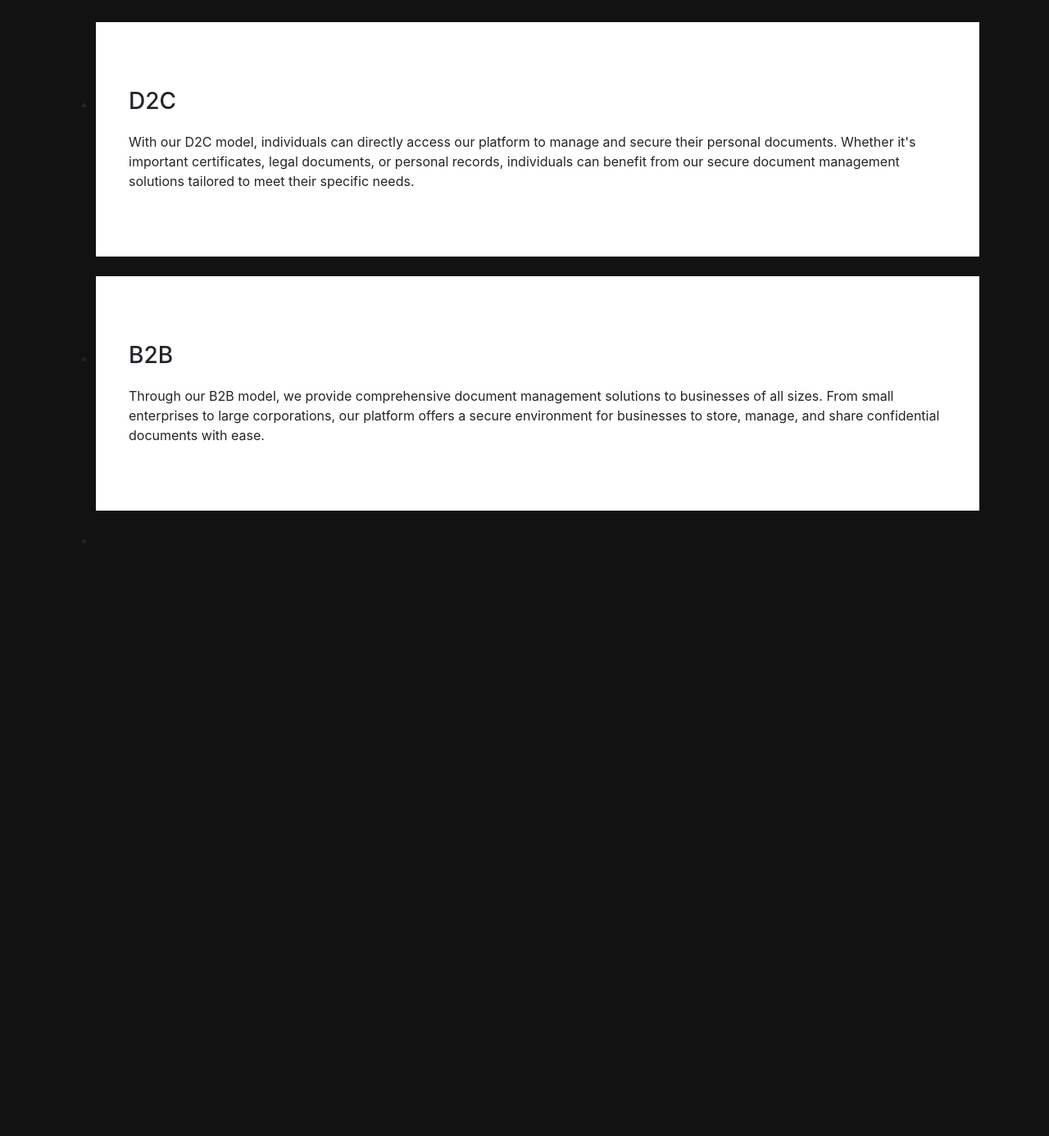
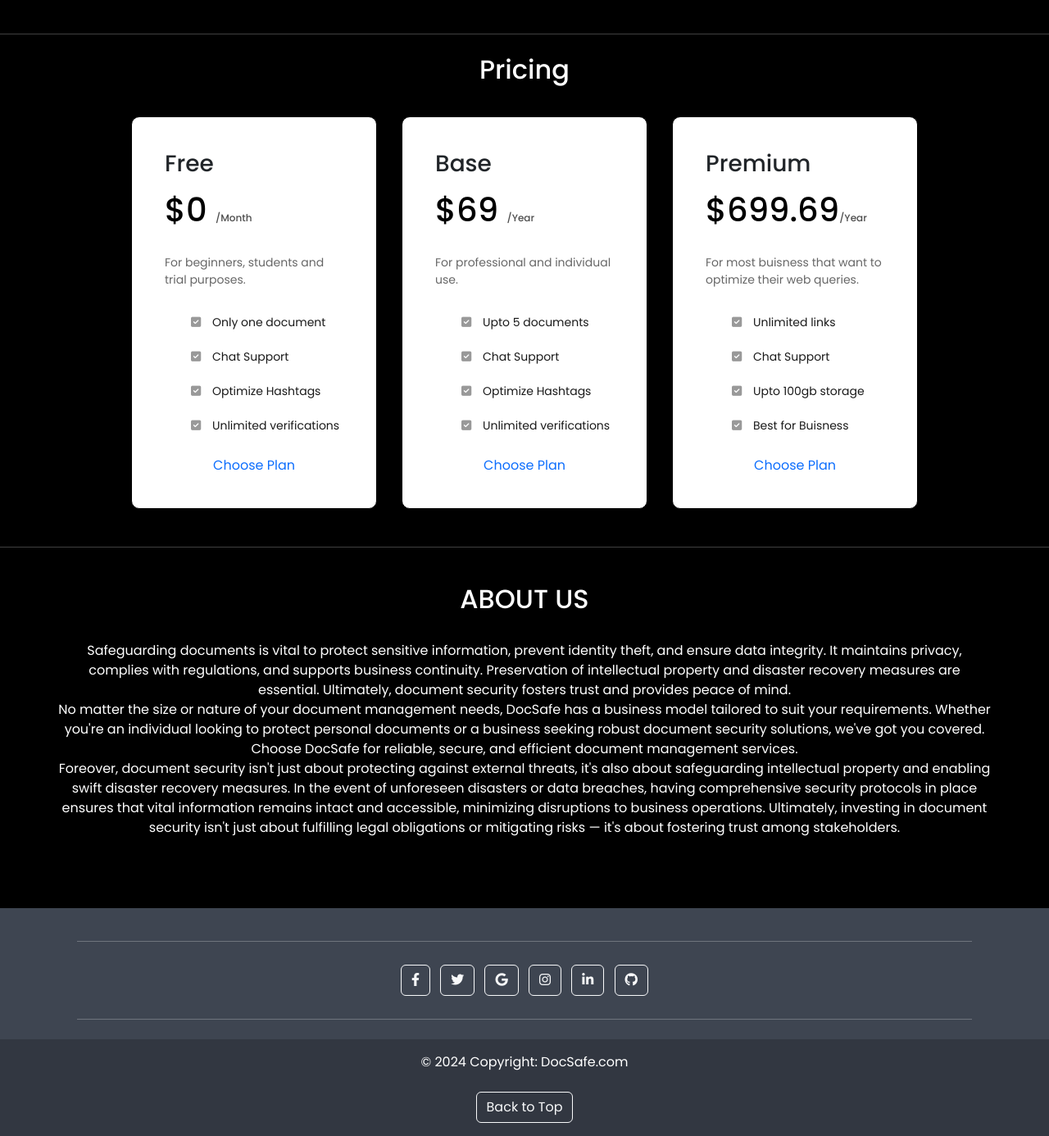
Before and after one commit to adishgarg/makeathon, a Flask app: template templates/home.html in a window 1280 px wide. Shown: the part 799-2185 px from the top of the page at 82% size. Before the commit the page ends 1462 px from the top, so only its background shows below. Run offline with Flask 3, Linux system fonts and the light colour scheme; the template is opened without the code that fills it, so the values that code supplies are empty; some libraries are stand-ins or nearby versions.

Commit message:
FE final commit

```diff
--- /dev/null
+++ b/assets/home_style.css
@@ -0,0 +1,417 @@
+@import url('https://fonts.googleapis.com/css2?family=Poppins:wght@400;500;600;700&display=swap');
+
+* {
+    margin: 0;
+    padding: 0;
+    box-sizing: border-box;
+    font-family: "Poppins", sans-serif;
+}
+
+
+
+.header-sec{
+    position: fixed;
+    top: 0;
+    left: 0;
+    width: 100%;
+    height: 50px;
+    padding: 20px 80px;
+    background-color: white;
+    display: flex;
+    justify-content: space-between;
+    align-items: center;
+    overflow: hidden;
+    z-index: 100;
+}
+nav{
+    background: transparent;
+    height: 90px;
+    width: 100%;
+  }
+  label.logo{
+    color: blue;
+    font-size: 35px;
+    line-height: 86px;
+    font-weight: bold;
+
+  }
+  .logo span{
+    color: #ff0077;
+  }
+  nav ul{
+    float: right;
+  }
+  nav ul li{
+    display: inline-block;
+    line-height: 80px;
+    margin: 5px;
+  }
+  nav ul li a{
+    text-decoration: none;
+    list-style: none;
+    color: blue;
+    font-size: 17px;
+    padding: 7px 13px;
+    border-radius: 3px;
+    text-transform: uppercase;
+  }
+  a.active,a:hover{
+    background: #ff0077;
+    transition: .5s;
+  }
+  .checkbtn{
+    font-size: 30px;
+    color: #ff0077;
+    float: right;
+    line-height: 80px;
+    margin-right: 40px;
+    cursor: pointer;
+    display: none;
+  }
+  #check{
+    display: none;
+  }
+  @media screen and (max-width: 952px){
+    .header-sec{
+        padding: 0 40px;
+    }
+    label.logo{
+      font-size: 26px;
+    }
+    nav ul li a{
+      font-size: 20px;
+    }
+  }
+  @media screen and (max-width: 858px) {
+    .checkbtn{
+      display: block;
+      font-size: 26px;
+      margin-top: 5px;
+    }
+    ul{
+      position: fixed;
+      width: 100%;
+      height: 100vh;
+      background: #2b2b2b;
+      top: 80px;
+      left: -100%;
+      text-align: center;
+      transition: all .5s;
+    }
+    nav ul li{
+      display: block;
+      margin: 50px 0;
+      line-height: 10px;
+    }
+    nav ul li a{
+      font-size: 20px;
+    }
+    a:hover,a.active{
+      background: none;
+      color: #df003b;
+    }
+    #check:checked ~ ul{
+      left:0;
+    }
+  }
+
+  .image-content img {
+    max-width: 100%; /* Ensure the image does not exceed its container */
+    height: auto; /* Maintain aspect ratio */
+    display: block; /* Prevent inline spacing issues */
+    border-radius: 10px; /* Optional: add rounded corners */
+    box-shadow: 0 0 10px rgba(0, 0, 0, 0.1); /* Optional: add a shadow effect */
+}
+.hero {
+    background-color: black;
+    background-position: center;
+    background-repeat: no-repeat;
+    background-size: cover;
+    background-blend-mode: color;
+    height: 100vh;
+    display: flex;
+    align-items: center;
+    justify-content: space-between;
+    padding: 0 80px;
+}
+
+  .hero-image {
+    width: 60%;
+    height: 40%;
+    object-fit: contain;
+}
+  .hero-content{
+    width: 600px;
+  }
+  .hero-content h1{
+    color: #ebebeb;
+    font-size: 50px;
+    font-weight: 700;
+    line-height: 60px;
+    padding-top: 80px;
+  }
+  .hero-content h2{
+    color: #ff0077;
+    font-size: 34px;
+    font-weight: 600;
+  }
+  .hero-content p{
+    font-size: 16px;
+    color: #ebebeb;
+    line-height: 26px;
+    margin: 20px 0 40px;
+  }
+  .btn-box{
+    display: flex;
+    justify-content: space-between;
+    width: 350px;
+    height: 50px;
+  }
+  .btn-box a{
+    position: relative;
+    display: inline-flex;
+    justify-content: center;
+    align-items: center;
+    width: 150px;
+    height: 100%;
+    background: #ff0077;
+    border: 2px solid #ff0077;
+    border-radius: 8px;
+    font-size: 18px;
+    color: #ebebeb;
+    text-decoration: none;
+    letter-spacing: 1px;
+    font-weight: 600;
+    z-index: 1;
+    overflow: hidden;
+    transition: 0.5s;
+  }
+  .btn-box a:hover{
+    color: #fff;
+  }
+  .btn-box a:nth-child(2){
+    background: transparent;
+    color: #ff0077;
+  }
+  .btn-box a:nth-child(2):hover{
+    color: #ebebeb;
+  }
+  .btn-box a:nth-child(2)::before{
+    background: #ff0077;
+  }
+  .btn-box a::before{
+    content: '';
+    position: absolute;
+    top: 0;
+    right: 0;
+    width: 0;
+    height: 100%;
+    background: #000;
+    z-index: -1;
+    border-radius: 8px;
+    transition: 0.5s;
+  }
+  .btn-box a:hover::before{
+    width: 100%;
+  }
+  .social-icon{
+    position: absolute;
+    bottom: 40px;
+    width: 170px;
+    display: flex;
+    justify-content: space-between;
+}
+.social-icon a{
+    position: relative;
+    display: inline-flex;
+    align-items: center;
+    justify-content: center;
+    color: #ff0077;
+    font-size: 20px;
+    width: 40px;
+    height: 40px;
+    background: transparent;
+    border: 2px solid #ff0077;
+    text-decoration: none;
+    border-radius: 50%;
+    z-index: 1;
+    overflow: hidden;
+    transition: 0.5s;
+}
+.social-icon a:hover{
+    color: #ebebeb;
+}
+.social-icon a::before{
+    content: '';
+    position: absolute;
+    top: 0;
+    right: 0;
+    width: 0;
+    height: 100%;
+    background-color: #ff0077;
+    z-index: -1;
+    transition: 0.5s;
+}
+.social-icon a:hover:before{
+width:100%;
+}
+/* Responsive Code */
+@media  screen and (max-width: 952px) {
+  .hero{
+    padding: 0 40px;
+  }
+  .hero h1{
+    padding: 60px 0 0 0;
+  }
+}
+
+.wrapper{
+    display: flex;
+    justify-content: center;
+    align-items: center;
+    color: rgba(0,0,0,0.7);
+}
+
+.wrapper .card{
+    max-width: 300px;
+    background-color: white;
+    padding: 40px;
+    margin: 30px 15px;
+    border-radius: 10px;
+    border: 1.5px solid black;
+
+}
+
+/* For Active Card */
+.wrapper .card.active{
+    background-color: #5f30e2;
+    transform: scale(1, 1.09);
+}
+
+.wrapper .card h3{
+    margin-bottom: 15px;
+}
+
+/* For Active Card */
+.wrapper .card.active{
+   color: rgba(255,255,255,1);;
+}
+
+.wrapper .card h1{
+    margin-bottom: 10px;
+    color: rgba(0,0,0,1);
+}
+/* For Active Card */
+.wrapper .card.active h1{
+    color: rgba(255,255,255,1);;
+ }
+
+
+.wrapper .card h1 span{
+    font-size: 12px;
+    color: rgba(0,0,0,0.7);
+}
+
+/* For Active Card */
+.wrapper .card.active h1 span{
+    color: rgba(255,255,255,0.9);;
+ }
+
+
+.wrapper .card p{
+    margin: 20px 0;
+    color: rgba(0,0,0,0.6);
+    font-size: 14px;
+    line-height: 1.5;
+}
+
+/* For Active Card */
+.wrapper .card.active p{
+    color: rgba(255,255,255,1);;
+ }
+
+
+.wrapper .card ul{
+    list-style: none;
+}
+
+.wrapper .card ul li{
+    line-height: 3;
+    color: rgba(0,0,0,0.9);
+}
+
+/* For Active Card */
+.wrapper .card.active ul li{
+    color: rgba(255,255,255,0.9);;
+ }
+
+
+.wrapper .card ul li i{
+    color: rgba(0,0,0,0.4);
+    margin-right: 10px;
+}
+
+/* For Active Card */
+.wrapper .card.active ul li i{
+    color: rgba(255,255,255,0.4);;
+ }
+
+
+
+
+/* For Active Card */
+.wrapper .card.active a{
+   background-color: white;
+   color: rgba(0,0,0,0.8);
+ }
+
+
+
+/* For Active Card */
+.wrapper .card.active a:hover{
+   border: 1px solid white;
+  }
+  .wrapper .card:hover {
+    box-shadow: 10px 10px 8px rgba(0, 0, 255, 0.438); /* Evenly distribute box shadow */
+    transition: box-shadow 0.3s ease; /* Smooth transition */
+}
+
+.about-section {
+    background-color: black;
+    color: white;
+    padding: 20px; /* Adjust padding as needed */
+}
+
+
+.footer {
+    background-color: black;
+    padding: 20px;
+    text-align: center;
+}
+
+.social-icons {
+    display: flex;
+    justify-content: center;
+}
+
+.social-icon {
+    display: inline-block;
+    margin: 0 10px;
+    color: white;
+    font-size: 20px;
+    text-decoration: none;
+    border: 2px solid white;
+    border-radius: 50%;
+    width: 40px;
+    height: 40px;
+    line-height: 40px;
+    transition: background-color 0.3s, border-color 0.3s;
+}
+
+.social-icon:hover {
+    background-color: white;
+    color: black;
+}
+.btn-outline-light.btn-floating:hover {
+    box-shadow: 0px 0px 10px blue; /* Adjust shadow values as needed */
+}
--- a/templates/home.html
+++ b/templates/home.html
@@ -1,181 +1,121 @@
 <!DOCTYPE html>
 <html lang="en">
 <head>
-    <meta charset="UTF-8">
     <meta name="viewport" content="width=device-width, initial-scale=1.0">
-    <title>DocSafe</title>
-    <link href="https://cdn.jsdelivr.net/npm/bootstrap@5.3.2/dist/css/bootstrap.min.css" rel="stylesheet" integrity="sha384-T3c6CoIi6uLrA9TneNEoa7RxnatzjcDSCmG1MXxSR1GAsXEV/Dwwykc2MPK8M2HN" crossorigin="anonymous">
-<script src="https://cdn.jsdelivr.net/npm/bootstrap@5.3.2/dist/js/bootstrap.bundle.min.js" integrity="sha384-C6RzsynM9kWDrMNeT87bh95OGNyZPhcTNXj1NW7RuBCsyN/o0jlpcV8Qyq46cDfL" crossorigin="anonymous"></script>
-<link rel="stylesheet" href="/assets/style.css">
-<link rel="stylesheet" href="https://cdnjs.cloudflare.com/ajax/libs/font-awesome/4.7.0/css/font-awesome.min.css">
-<meta name="viewport" content="width=device-width, initial-scale=1.0">
-    <link rel="stylesheet" href="https://stackpath.bootstrapcdn.com/bootstrap/4.5.2/css/bootstrap.min.css">
-    <link rel="shortcut icon" href="/assets/favicon.ico" type="image/x-icon">
+    <title></title>
+    <link rel="stylesheet" href="/assets/home_style.css">
+    <link rel="stylesheet" href="https://cdnjs.cloudflare.com/ajax/libs/font-awesome/6.2.1/css/all.min.css"/>
+    <link href="https://cdn.jsdelivr.net/npm/bootstrap@5.3.3/dist/css/bootstrap.min.css" rel="stylesheet" integrity="sha384-QWTKZyjpPEjISv5WaRU9OFeRpok6YctnYmDr5pNlyT2bRjXh0JMhjY6hW+ALEwIH" crossorigin="anonymous">
+</head>
+<body style="background-color: black; color: white;">
 
-</head>
-<body class="custom-bg" >
+    <header class="header-sec" style="background-color: rgba(0, 0, 0, 0.189);">
+        <nav>
+            <input type="checkbox" id="check">
+            <label for="check" class="checkbtn">
+                <i class="fa fa-bars"></i>
+            </label>
+            <label class="logo">Doc<span>Safe</span></label>
+            <ul>
+                <li><a href="#about-us"><b>About</b></a></li>
+                <li><a href="#"><b>Add Contract</b></a></li>
+                <li><a href="#pricing"><b>Pricing</b></a></li>
+                <li><a href="#"><b>Login/SignUp</b></a></li>
+            </ul>
+        </nav>
+    </header>
 
-  <nav class="navbar navbar-expand-lg navbar-dark bg-dark">
-    <div class="container-fluid">
-        <div class="container-fluid d-flex justify-content-between align-items-center">
-            <a class="navbar-brand order-lg-1" href="#">
-                <img src="/assets/logo_1.png" alt="" width="69" height="69" class="d-inline-block align-text-top">
-            </a>
-            <a class="navbar-brand order-lg-2 mx-auto" href="#">
-                DocSafe
-            </a>
-            <button class="navbar-toggler" type="button" data-bs-toggle="collapse" data-bs-target="#navbarNav"
-                aria-controls="navbarNav" aria-expanded="false" aria-label="Toggle navigation">
-                <span class="navbar-toggler-icon"></span>
-            </button>
+    <section class="hero">
+        <div class="hero-content" style="border-top: 1.5px solid white; border-left: 1.5px solid white; padding-left: 15px;">
+            <h1>Save your documents</h1>
+            <h2>With DocSafe</h2>
+            <p>No matter the size or nature of your document management needs, DocSafe has a business as well as a customer model tailored to suit your requirements. Whether you're an individual looking to protect personal documents or a business seeking robust document security solutions, we've got you covered.</p>
+            <div class="btn-box">
+                <a href="#">Mobile App</a>
+            </div>
         </div>
-        <div class="collapse navbar-collapse" id="navbarNav">
-          <ul class="navbar-nav">
-              <li class="nav-item">
-                  <a class="nav-link " href="form.html" tabindex="-1">Add Contract</a>
-              </li>
-          </ul>
-      </div>
+        <div class="image">
+            <img src="/assets/land.png" alt="">
+        </div>
+    </section><br>
 
+    <hr class="mb-4">
+    <h2 style= "text-align: center;" style="color: white;">Pricing</h2>
+    <div id="pricing" class="wrapper" style="background-color: black;">
+        <div class="card" >
+            <h3>Free</h3>
+            <h1>$0 <span>/Month</span></h1>
+            <p>For beginners, students and trial purposes.</p>
+            <ul style="font-size: 14px;">
+                <li><i class="fa-solid fa-square-check"></i> Only one document</li>
+                <li><i class="fa-solid fa-square-check"></i> Chat Support</li>
+                <li><i class="fa-solid fa-square-check"></i> Optimize Hashtags</li>
+                <li><i class="fa-solid fa-square-check"></i> Unlimited verifications</li>
+            </ul>
+            <a href="" style="text-decoration: none; text-align: center;">Choose Plan</a>
 
-        <div class="collapse navbar-collapse" id="navbarNav">
-          <ul class="navbar-nav">
-              <li class="nav-item">
-                  <a class="nav-link " href="#" tabindex="-1" >Past Contract</a>
-              </li>
-          </ul>
-      </div>
+        </div>
 
-      <div class="collapse navbar-collapse" id="navbarNav">
-        <ul class="navbar-nav">
-            <li class="nav-item">
-                <a class="nav-link " href="verify.html" tabindex="-1" >Verify</a>
-            </li>
-        </ul>
-    </div>
-    </div>
-</nav>
+        <div class="card">
+            <h3>Base</h3>
+            <h1>$69 <span>/Year</span></h1>
+            <p>For professional and individual use.</p>
+            <ul style="font-size: 14px;">
+                <li><i class="fa-solid fa-square-check"></i> Upto 5 documents </li>
+                <li><i class="fa-solid fa-square-check"></i> Chat Support</li>
+                <li><i class="fa-solid fa-square-check"></i> Optimize Hashtags</li>
+                <li><i class="fa-solid fa-square-check"></i> Unlimited verifications</li>
+            </ul>
+            <a href="" style="text-decoration: none; text-align: center;" >Choose Plan</a>
+
+        </div>
 
 
 
 
-    <br><br>
+        <div class="card">
+            <h3>Premium</h3>
+            <h1>$699.69<span>/Year</span></h1>
+            <p>For most buisness that want to optimize their web queries.</p>
+            <ul style="font-size: 14px;">
+                <li><i class="fa-solid fa-square-check"></i> Unlimited links</li>
+                <li><i class="fa-solid fa-square-check"></i> Chat Support</li>
+                <li><i class="fa-solid fa-square-check"></i> Upto 100gb storage </li>
+                <li><i class="fa-solid fa-square-check"></i> Best for Buisness</li>
+            </ul>
+            <a href="" style="text-decoration: none; text-align: center;">Choose Plan</a>
 
-    <div id="carouselExampleFade" class="carousel slide carousel-fade" data-bs-ride="carousel">
-      <div class="carousel-inner">
-        <div class="carousel-item active">
-          <img src="https://i.pinimg.com/736x/27/e0/9f/27e09f6fda1177871e817156f47fd9df.jpg" class="d-block w-100" alt="...">
         </div>
-        <div class="carousel-item">
-          <img src="https://img-new.cgtrader.com/items/2347575/959ac04b10/traditional-american-house-3-high-quality-scene-lumion-8-3d-model-low-poly-skp-ls8.jpg" class="d-block w-100" alt="...">
-        </div>
-        <div class="carousel-item">
-          <img src="https://th.bing.com/th/id/OIP.3L6EZMsdQXBOEwzOhnTxCwAAAA?w=400&h=217&rs=1&pid=ImgDetMain" class="d-block w-100" alt="...">
-        </div>
-      </div>
-      <button class="carousel-control-prev" type="button" data-bs-target="#carouselExampleFade" data-bs-slide="prev">
-        <span class="carousel-control-prev-icon" aria-hidden="true"></span>
-        <span class="visually-hidden">Previous</span>
-      </button>
-      <button class="carousel-control-next" type="button" data-bs-target="#carouselExampleFade" data-bs-slide="next">
-        <span class="carousel-control-next-icon" aria-hidden="true"></span>
-        <span class="visually-hidden">Next</span>
-      </button>
+    </div>
+    <hr class="mb-4">
+    <div id="about-us" class="about-section">
+        <h2 style="text-align: center;">ABOUT US</h2><br>
+        <p style="padding-left: 50px; padding-top: 0px; padding-bottom: 50px; padding-right: 50px; text-align: center;">Safeguarding documents is vital to protect sensitive information, prevent identity theft, and ensure data integrity. It maintains privacy, complies with regulations, and supports business continuity. Preservation of intellectual property and disaster recovery measures are essential. Ultimately, document security fosters trust and provides peace of mind.<br>
+            No matter the size or nature of your document management needs, DocSafe has a business model tailored to suit your requirements. Whether you're an individual looking to protect personal documents or a business seeking robust document security solutions, we've got you covered. Choose DocSafe for reliable, secure, and efficient document management services.<br>
+            Foreover, document security isn't just about protecting against external threats, it's also about safeguarding intellectual property and enabling swift disaster recovery measures. In the event of unforeseen disasters or data breaches, having comprehensive security protocols in place ensures that vital information remains intact and accessible, minimizing disruptions to business operations.
+            Ultimately, investing in document security isn't just about fulfilling legal obligations or mitigating risks — it's about fostering trust among stakeholders.</p>
     </div>
 
-    <br><br>
+    <footer class="text-center text-lg-start text-white" style="background-color: #3e4551">
+        <div class="container p-4 pb-0">
+            <hr class="mb-4">
+            <section class="mb-4 text-center">
+                <a class="btn btn-outline-light btn-floating m-1" href="#!" role="button"><i class="fab fa-facebook-f"></i></a>
+                <a class="btn btn-outline-light btn-floating m-1" href="#!" role="button"><i class="fab fa-twitter"></i></a>
+                <a class="btn btn-outline-light btn-floating m-1" href="#!" role="button"><i class="fab fa-google"></i></a>
+                <a class="btn btn-outline-light btn-floating m-1" href="#!" role="button"><i class="fab fa-instagram"></i></a>
+                <a class="btn btn-outline-light btn-floating m-1" href="#!" role="button"><i class="fab fa-linkedin-in"></i></a>
+                <a class="btn btn-outline-light btn-floating m-1" href="#!" role="button"><i class="fab fa-github"></i></a>
+            </section>
+            <hr class="mb-4">
+        </div>
+        <div class="text-center p-3" style="background-color: rgba(0, 0, 0, 0.2)">
+            © 2024 Copyright:
+            <a class="text-white" href="https://mdbootstrap.com/" style="text-decoration: none;">DocSafe.com</a>
+            <br><br>
+            <a href="#" class="btn btn-outline-light" role="button">Back to Top</a>
 
-
-    <section class="service" aria-labelledby="service-label">
-            <div class="container">
-
-              <div class="title-wrapper">
-
-                <div>
-                  <p class="section-subtitle">
-
-                  </p>
-
-                  <h2 class="h2 section-title" id="service-label" style="color: white; text-align: center;">Business Model</h2><br>
-                </div>
-
-                <p class="section-text">
-
-                </p>
-
-              </div>
-
-              <div class="slider" data-slider>
-
-                <ul class="slider-container service-list" data-slider-container>
-
-                  <li class="slider-item" data-slider-item>
-                    <div class="service-card">
-
-                      <div class="card-icon">
-                        <ion-icon name="desktop-outline"></ion-icon>
-                      </div>
-
-                      <h3 class="h3 card-title">D2C</h3>
-
-                      <p class="card-text">
-                        With our D2C model, individuals can directly access our platform to manage and secure their personal documents. Whether it's important certificates, legal documents, or personal records, individuals can benefit from our secure document management solutions tailored to meet their specific needs.
-                      </p>
-
-                      <span class="text-lg card-number">01</span>
-
-                      <a href="#" class="layer-link" aria-label="More about my website design service"></a>
-
-                    </div><br>
-                  </li>
-
-
-                  <li class="slider-item" data-slider-item>
-                    <div class="service-card">
-
-                      <div class="card-icon">
-                        <ion-icon name="basket-outline"></ion-icon>
-                      </div>
-
-                      <h3 class="h3 card-title">B2B</h3>
-
-                      <p class="card-text">
-                        Through our B2B model, we provide comprehensive document management solutions to businesses of all sizes. From small enterprises to large corporations, our platform offers a secure environment for businesses to store, manage, and share confidential documents with ease.
-                      </p>
-
-                      <span class="text-lg card-number">02</span>
-
-                      <a href="#" class="layer-link" aria-label="More about my eCommerce service"></a>
-
-                    </div><br>
-                  </li>
-
-                  <li class="slider-item" data-slider-item>
-
-                  </li>
-
-
-
-
-
-                </ul>
-
-                <div class="slider-controls">
-
-
-
-                </div>
-
-              </div>
-
-            </div>
-          </section>
-
-
-
-<script src="https://code.jquery.com/jquery-3.5.1.slim.min.js"></script>
-<script src="https://cdn.jsdelivr.net/npm/@popperjs/core@2.5.4/dist/umd/popper.min.js"></script>
-<script src="https://stackpath.bootstrapcdn.com/bootstrap/4.5.2/js/bootstrap.min.js"></script>
-
+        </div>
+    </footer>
 </body>
 </html>
```
Also changed, not shown: assets/land.png.
